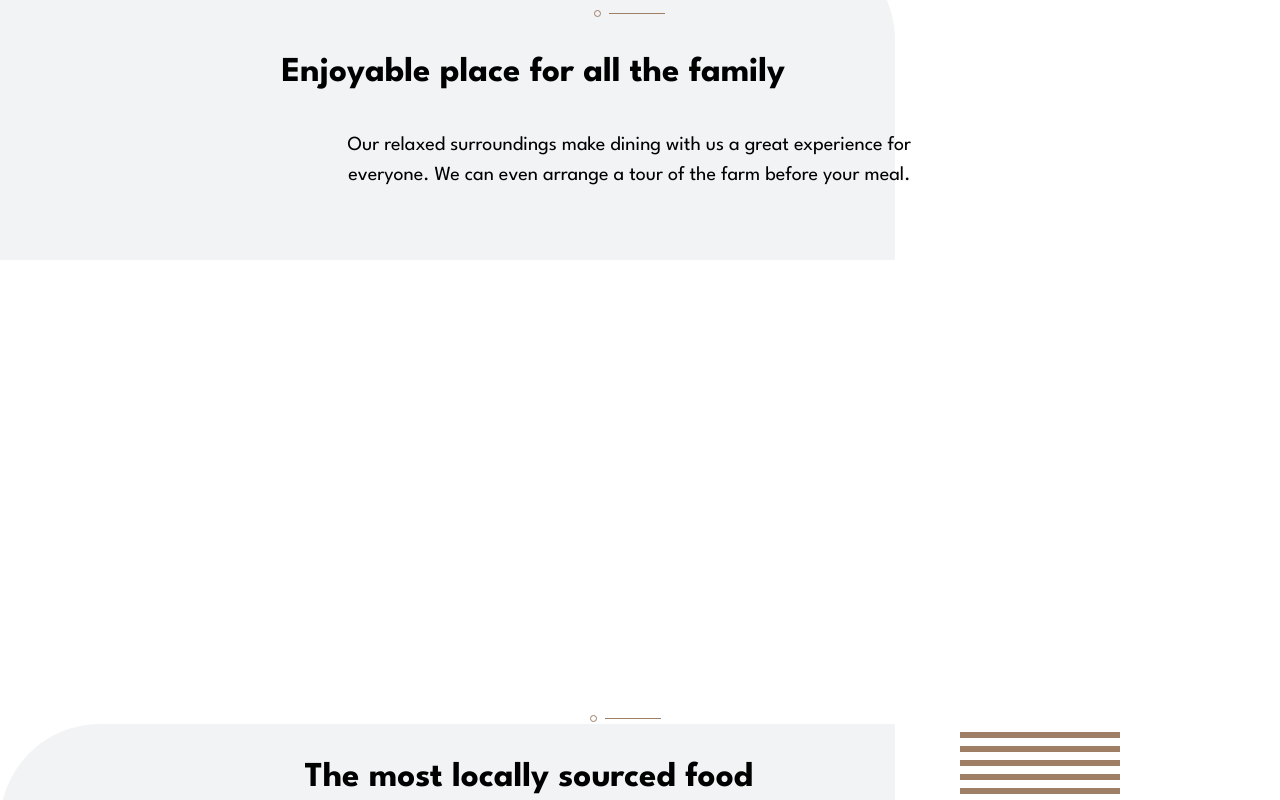
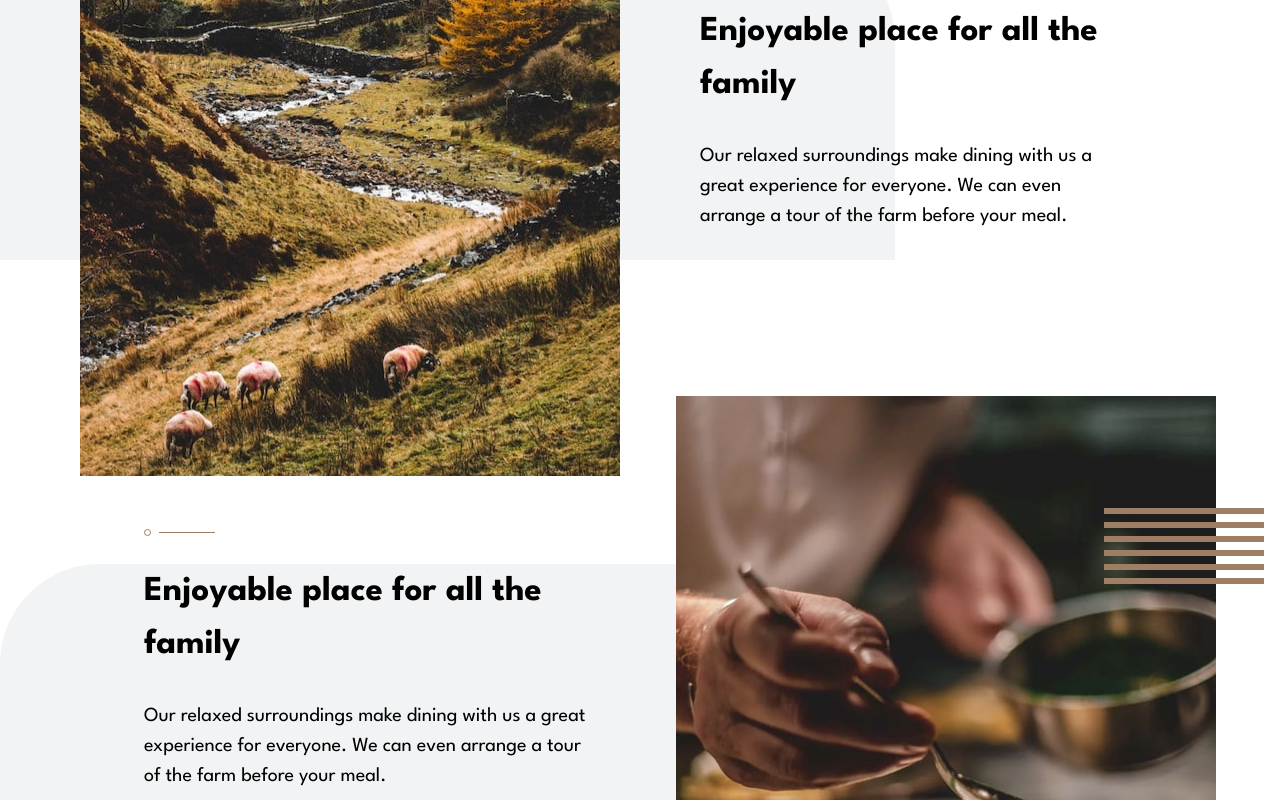
Before and after one commit to ezeqduarte/dinnerApp, a React (Vite) app: page / in a window 1280 px wide. Shown: the part 900-1700 px from the top of the page. Built offline with nearby package versions, Linux system fonts and the light colour scheme.

Commit message:
avances en desktop small segunda seccion

```diff
--- a/src/App.jsx
+++ b/src/App.jsx
@@ -17,12 +17,12 @@ function App() {
         className={`md:bg-[url('/images/patterns/pattern-curve-top-right.svg')] bg-no-repeat xl:bg-left bg-[center_right_23rem]`}
       >
         <div
-          className={`container flex flex-col py-[1rem] xl:h-[70vh] mx-auto px-[4rem] items-center justify-center xl:items-start xl:justify-start`}
+          className={`container flex flex-col xl:flex-row py-[1rem] xl:h-[70vh] mx-auto px-[4rem] xl:px-[5rem] items-center justify-center xl:items-start xl:justify-start`}
         >
-          {/*  <img
-            className="top-[-5rem] hidden lg:flex"
+          <img
+            className="top-[-5rem] xl:relative hidden xl:flex"
             src="/images/homepage/enjoyable-place-desktop.jpg"
-          ></img> */}
+          ></img>
           <img
             className="hidden top-[-3rem] md:block relative xl:hidden"
             src="/images/homepage/enjoyable-place-tablet.jpg"
@@ -32,17 +32,17 @@ function App() {
             src="/images/homepage/enjoyable-place-mobile.jpg"
           ></img>
 
-          <div className="flex justify-center items-center text-center h-full gap-[30px]  flex-col">
+          <div className="flex justify-center items-center xl:items-start xl:px-[5rem] text-center xl:text-left h-full gap-[30px]  flex-col">
             <svg xmlns="http://www.w3.org/2000/svg" width="71" height="7">
               <g fill="none" fill-rule="evenodd">
                 <path fill="#9E7F66" d="M15 3h56v1H15z" />
                 <circle cx="3.5" cy="3.5" r="3" stroke="#9E7F66" />
               </g>
             </svg>
-            <h2 className="font-bold xl:pr-[12rem] text-[35px]">
+            <h2 className="font-bold  text-[35px]">
               Enjoyable place for all the family
             </h2>
-            <p className="font-regular lg:w-1/2 text-[20px]">
+            <p className="font-regular lg:w-1/2 xl:w-full text-[20px]">
               Our relaxed surroundings make dining with us a great experience
               for everyone. We can even arrange a tour of the farm before your
               meal.
@@ -51,21 +51,22 @@ function App() {
         </div>
       </section>
       <section
-        className={`md:bg-[url('/images/patterns/pattern-curve-top-left.svg')] mt-[10rem] pb-[8rem] bg-no-repeat xl:bg-left bg-[bottom_right_-23rem]`}
+        className={`md:bg-[url('/images/patterns/pattern-curve-top-left.svg')] mt-[10rem] xl:mt-[0rem] pb-[8rem] bg-no-repeat xl:bg-left bg-[bottom_right_-23rem]`}
       >
         <div
-          className={`container relative flex flex-col py-[1rem] xl:h-[70vh] mx-auto px-[4rem] items-center justify-center xl:items-start xl:justify-start`}
+          className={`container relative flex flex-col xl:flex-row-reverse py-[1rem] xl:h-[70vh] mx-auto px-[4rem] items-center justify-center xl:items-start xl:justify-start`}
         >
-          {/* <img
-            className="top-[-5rem] hidden lg:flex"
-            src="/images/homepage/enjoyable-place-desktop.jpg"
-          ></img> */}
           <img
-            className="hidden top-[-3rem] md:block relative xl:hidden"
+            className="top-[-15rem] hidden xl:flex"
+            src="/images/homepage/locally-sourced-desktop.jpg"
+          ></img>
+          <img
+            className="top-[-5rem] hidden md:flex xl:hidden"
             src="/images/homepage/locally-sourced-tablet.jpg"
           ></img>
+
           <img
-            className="absolute hidden md:block top-[12rem] md:right-[1rem] lg:right-[10rem]"
+            className="absolute hidden md:block top-[12rem] md:right-[1rem] lg:right-[10rem] xl:right-[1rem] xl:top-[8rem]"
             src="/images/patterns/pattern-lines.svg"
           />
 
@@ -74,20 +75,20 @@ function App() {
             src="/images/homepage/locally-sourced-mobile.jpg"
           ></img>
 
-          <div className="flex justify-center items-center text-center h-full gap-[30px]  flex-col">
+          <div className="flex justify-center items-center xl:items-start xl:px-[5rem] text-center xl:text-left h-full gap-[30px]  flex-col">
             <svg xmlns="http://www.w3.org/2000/svg" width="71" height="7">
               <g fill="none" fill-rule="evenodd">
                 <path fill="#9E7F66" d="M15 3h56v1H15z" />
                 <circle cx="3.5" cy="3.5" r="3" stroke="#9E7F66" />
               </g>
             </svg>
-            <h2 className="font-bold xl:pr-[12rem] text-[35px]">
-              The most locally sourced food
+            <h2 className="font-bold  text-[35px]">
+              Enjoyable place for all the family
             </h2>
-            <p className="font-regular lg:w-1/2  text-[20px]">
-              All our ingredients come directly from our farm or local fishery.
-              So you can be sure that you’re eating the freshest, most
-              sustainable food.
+            <p className="font-regular lg:w-1/2 xl:w-full text-[20px]">
+              Our relaxed surroundings make dining with us a great experience
+              for everyone. We can even arrange a tour of the farm before your
+              meal.
             </p>
           </div>
         </div>
```
